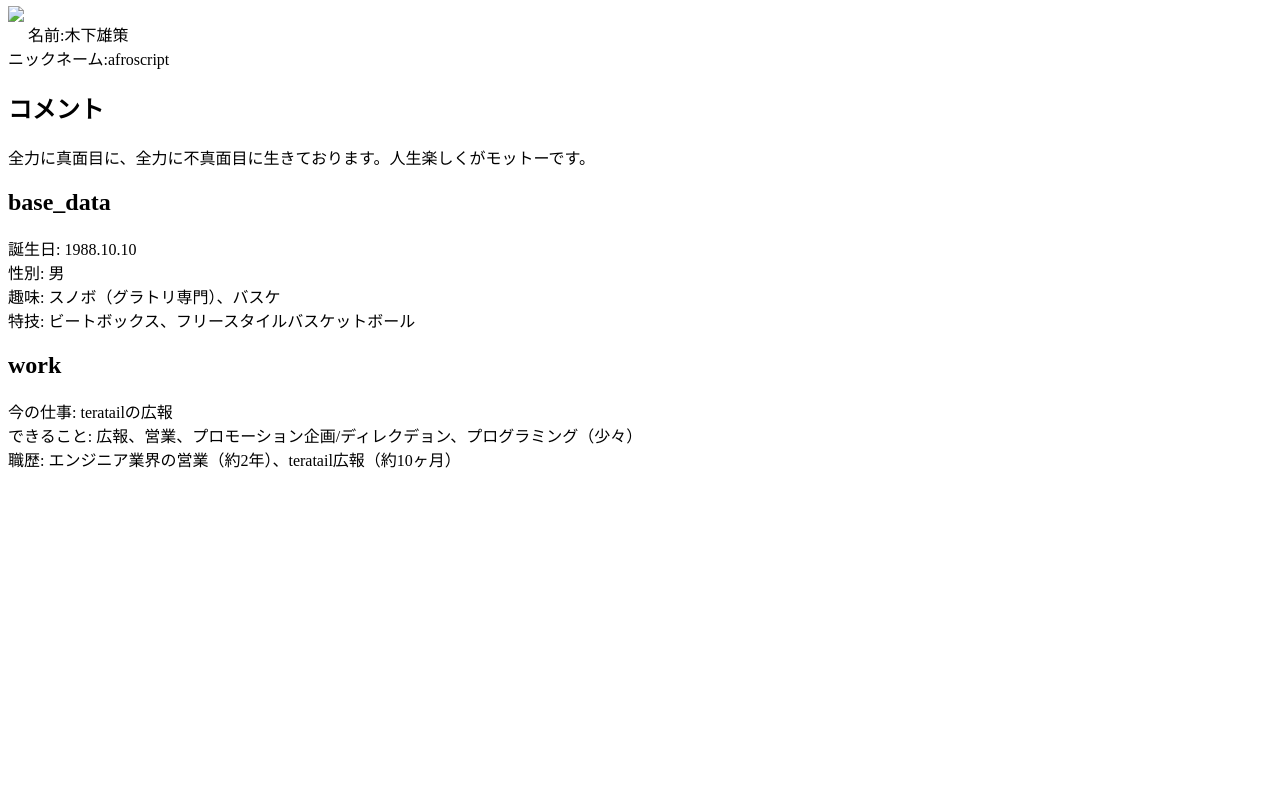
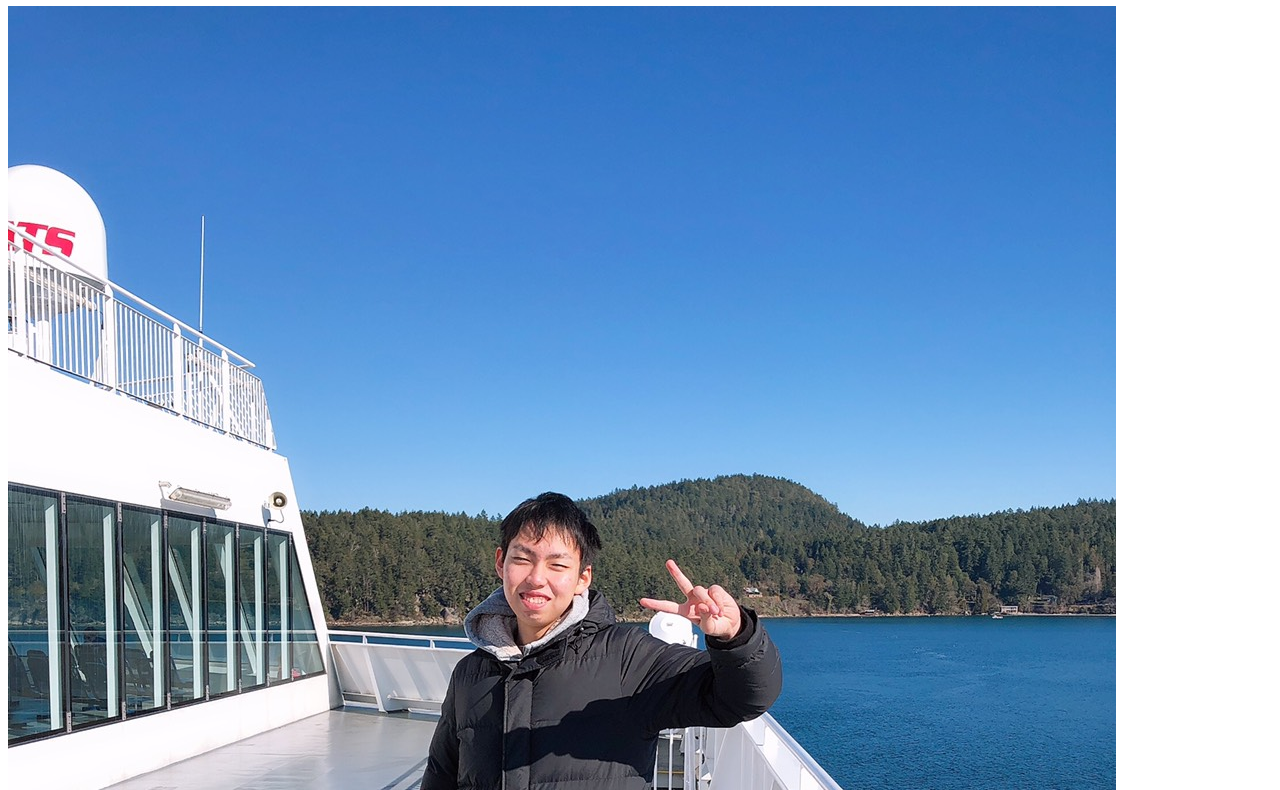
Before and after one commit to tsuyoshihara/.github.io, a plain HTML site: page index.html in a window 1280 px wide. Shown: the part 60-850 px from the top of the page. Before the commit the page ends 800 px from the top, so only its background shows below. Drawn offline with Linux system fonts and the light colour scheme.

Commit message:
Update index.html

```diff
--- a/index.html
+++ b/index.html
@@ -1,7 +1,7 @@
 <meta charset="utf-8">
 <h1>Who am I !?</h1>
 <p>
-<img src="afroscript.png"><br>　<!-- ここを追加しました -->
+<img src="IMG_0122.JPG"><br>　<!-- ここを追加しました -->
 名前:木下雄策<br>
 ニックネーム:afroscript
 </p>
```
